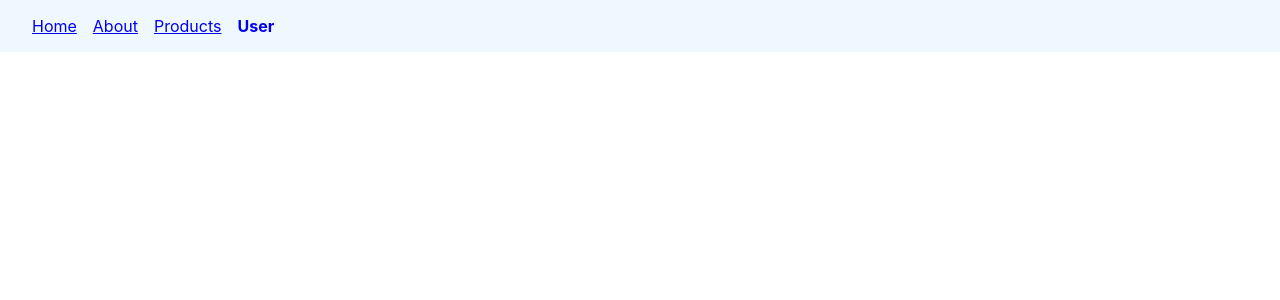
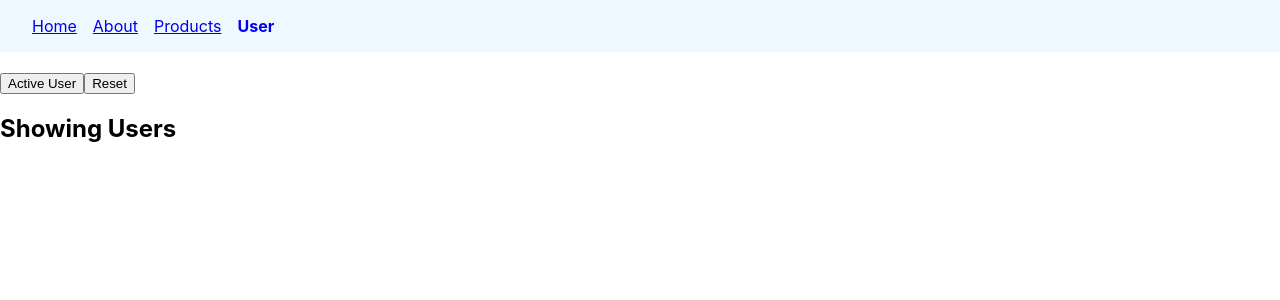
Before and after one commit to rtnolasco/tsx, a React (Create React App) app: page /user in a window 1280 px wide. Shown: the top 300 px of the page. Built offline with nearby package versions, Linux system fonts and the light colour scheme.

Commit message:
searchParams route

```diff
--- a/src/component/User.tsx
+++ b/src/component/User.tsx
@@ -1,12 +1,19 @@
 import React from "react";
-import { Outlet } from "react-router-dom";
+import { Outlet, useSearchParams } from "react-router-dom";
 
 export const User = () => {
+  const [searchParams, setSearchParams] = useSearchParams();
+  const showActiveUser = searchParams.get("userid") === "active";
   return (
     <>
-      <h2>
-        <Outlet />
-      </h2>
+      <div>
+        <h2>
+          <Outlet />
+        </h2>
+        <button onClick={() => setSearchParams({ userid: "active" })}>Active User</button>
+        <button onClick={() => setSearchParams({})}>Reset</button>
+      </div>
+      {showActiveUser ? <h2>showing active users</h2> : <h2>Showing Users</h2>}
     </>
   );
 };
```
